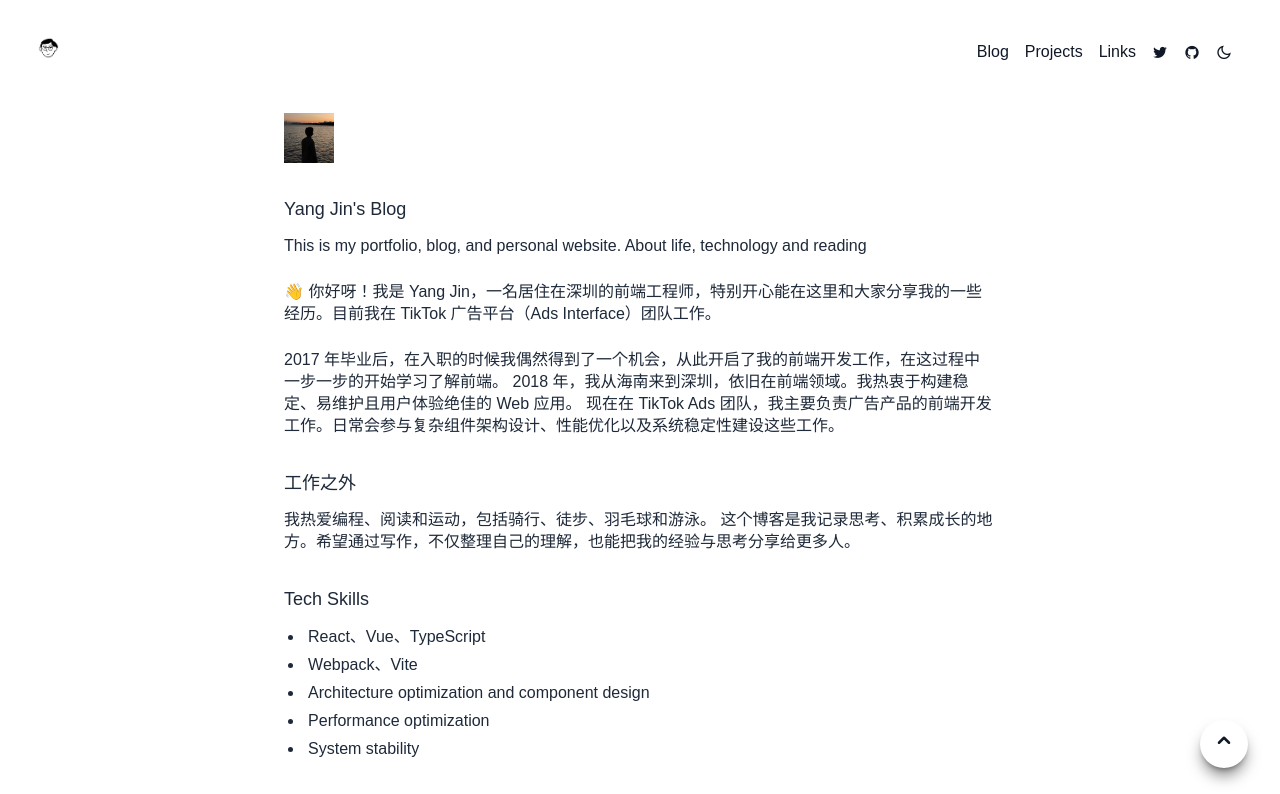
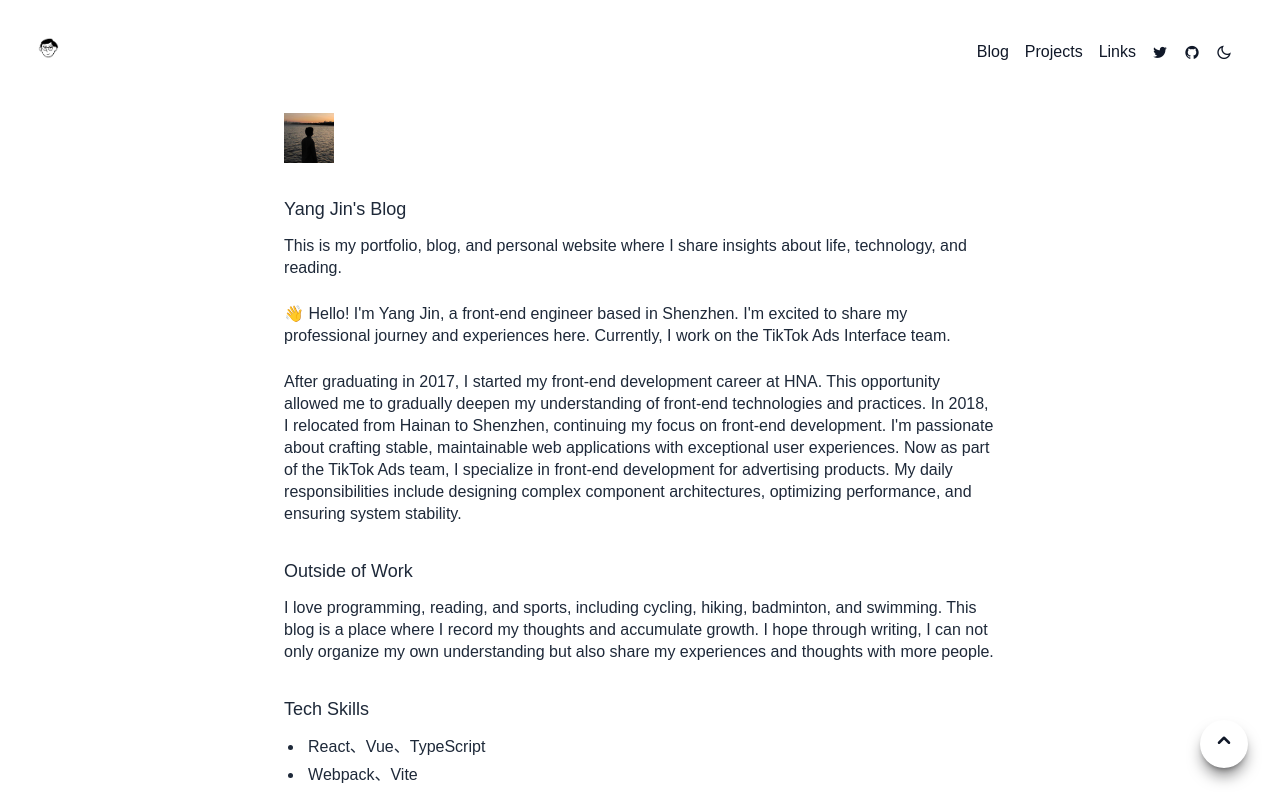
Before and after one commit to niexia/niexia.github.io, a Next.js app: page / in a window 1280 px wide. Shown: the top 794 px of the page. Built offline with nearby package versions, Linux system fonts and the light colour scheme.

Commit message:
feat: update personal branding and metadata

```diff
--- a/app/layout.tsx
+++ b/app/layout.tsx
@@ -18,10 +18,24 @@ const geistMono = Geist_Mono({
 
 export const metadata: Metadata = {
   title: {
-    default: "Yang Jin",
+    default: "杨金 (Yang Jin)",
     template: "%s | Yang Jin",
   },
-  description: "This is my portfolio, blog, and personal website. About life, technology and reading.",
+  description: "杨金的个人博客，分享关于生活、技术和阅读的见解 | Yang Jin's personal blog, sharing insights on life, technology, and reading.",
+  keywords: ["杨金", "Yang Jin", "前端工程师", "个人博客", "技术分享", "Front-end Engineer", "Personal Blog", "Technology"],
+  openGraph: {
+    title: "杨金 (Yang Jin)'s Blog",
+    description: "杨金的个人博客，分享关于生活、技术和阅读的见解 | Yang Jin's personal blog, sharing insights on life, technology, and reading.",
+    url: "https://yangjin.dev",
+    siteName: "杨金 (Yang Jin)'s Blog",
+    images: [
+      {
+        url: "https://yangjin.dev/social.jpg",
+        width: 1200,
+      },
+    ],
+    type: "website",
+  },
 };
 
 export default function RootLayout({
--- a/app/page.mdx
+++ b/app/page.mdx
@@ -1,17 +1,17 @@
 <img src="/avatar.jpeg" className='pt-10' alt="avatar" width={50} height={50}/>
 
 ### Yang Jin's Blog
-This is my portfolio, blog, and personal website. About life, technology and reading
+This is my portfolio, blog, and personal website where I share insights about life, technology, and reading.
 
-👋 你好呀！我是 Yang Jin，一名居住在深圳的前端工程师，特别开心能在这里和大家分享我的一些经历。目前我在 TikTok 广告平台（Ads Interface）团队工作。
+👋 Hello! I'm Yang Jin, a front-end engineer based in Shenzhen. I'm excited to share my professional journey and experiences here. Currently, I work on the TikTok Ads Interface team.
 
-2017 年毕业后，在入职的时候我偶然得到了一个机会，从此开启了我的前端开发工作，在这过程中一步一步的开始学习了解前端。
-2018 年，我从海南来到深圳，依旧在前端领域。我热衷于构建稳定、易维护且用户体验绝佳的 Web 应用。
-现在在 TikTok Ads 团队，我主要负责广告产品的前端开发工作。日常会参与复杂组件架构设计、性能优化以及系统稳定性建设这些工作。
+After graduating in 2017, I started my front-end development career at HNA. This opportunity allowed me to gradually deepen my understanding of front-end technologies and practices.
+In 2018, I relocated from Hainan to Shenzhen, continuing my focus on front-end development. I'm passionate about crafting stable, maintainable web applications with exceptional user experiences.
+Now as part of the TikTok Ads team, I specialize in front-end development for advertising products. My daily responsibilities include designing complex component architectures, optimizing performance, and ensuring system stability.
 
-### 工作之外
-我热爱编程、阅读和运动，包括骑行、徒步、羽毛球和游泳。
-这个博客是我记录思考、积累成长的地方。希望通过写作，不仅整理自己的理解，也能把我的经验与思考分享给更多人。
+### Outside of Work
+I love programming, reading, and sports, including cycling, hiking, badminton, and swimming.
+This blog is a place where I record my thoughts and accumulate growth. I hope through writing, I can not only organize my own understanding but also share my experiences and thoughts with more people.
 
 ### Tech Skills
 
```
Also changed, not shown: public/social.jpg (added).
